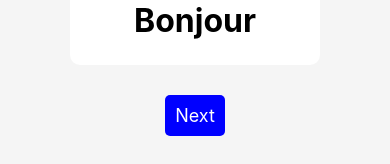
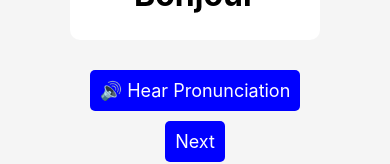
Before and after one commit to henry227phanrang/comp265-a1-henry, a React Native app: screen / in a window 390 px wide. Shown: the part 446-610 px from the top of the page. Built offline with nearby package versions, Linux system fonts and the light colour scheme.

Commit message:
- import expo-speech. - add function. - add Play button.

```diff
--- a/App.js
+++ b/App.js
@@ -1,3 +1,4 @@
+import * as Speech from "expo-speech";
 import React, { useState } from "react";
 import { View, Text, TouchableOpacity, StyleSheet, Image } from "react-native";
 
@@ -17,15 +18,24 @@ export default function App() {
     setIndex((prevIndex) => (prevIndex + 1) % words.length); // Loop back after last word
   };
 
+  // ✅ Function to Play Pronunciation
+  const speakWord = () => {
+    Speech.speak(words[index].french, { language: "fr" });
+  };
+
   return (
     <View style={styles.container}>
       <Text style={styles.title}>French Flashcards</Text>
 
       <TouchableOpacity onPress={() => setShowTranslation(!showTranslation)} style={styles.flashcard}>
-        {/* Image Added Here */}
         <Image source={{ uri: words[index].image }} style={styles.image} />
         <Text style={styles.word}>{words[index].french}</Text>
         {showTranslation && <Text style={styles.translation}>{words[index].english}</Text>}
+      </TouchableOpacity>
+
+      {/* ✅ Button to Play Pronunciation */}
+      <TouchableOpacity onPress={speakWord} style={styles.button}>
+        <Text style={styles.buttonText}>🔊 Hear Pronunciation</Text>
       </TouchableOpacity>
 
       <TouchableOpacity onPress={nextWord} style={styles.button}>
@@ -40,7 +50,7 @@ const styles = StyleSheet.create({
   title: { fontSize: 24, fontWeight: "bold", marginBottom: 20 },
   flashcard: {
     width: 250,
-    height: 200, // Increased height to fit image
+    height: 200,
     justifyContent: "center",
     alignItems: "center",
     backgroundColor: "white",
@@ -50,7 +60,7 @@ const styles = StyleSheet.create({
     shadowOpacity: 0.2,
     marginBottom: 20
   },
-  image: { width: 100, height: 100, marginBottom: 10 }, // ✅ ADDED IMAGE STYLE
+  image: { width: 100, height: 100, marginBottom: 10 },
   word: { fontSize: 32, fontWeight: "bold" },
   translation: { fontSize: 24, color: "gray", marginTop: 10 },
   button: { backgroundColor: "blue", padding: 10, borderRadius: 5, marginTop: 10 },
--- a/package.json
+++ b/package.json
@@ -12,7 +12,8 @@
     "expo": "~52.0.28",
     "expo-status-bar": "~2.0.1",
     "react": "18.3.1",
-    "react-native": "0.76.6"
+    "react-native": "0.76.6",
+    "expo-speech": "~13.0.1"
   },
   "devDependencies": {
     "@babel/core": "^7.20.0"
```
Also changed, not shown: 1 other file (tests, documents, lock files or other folders).
